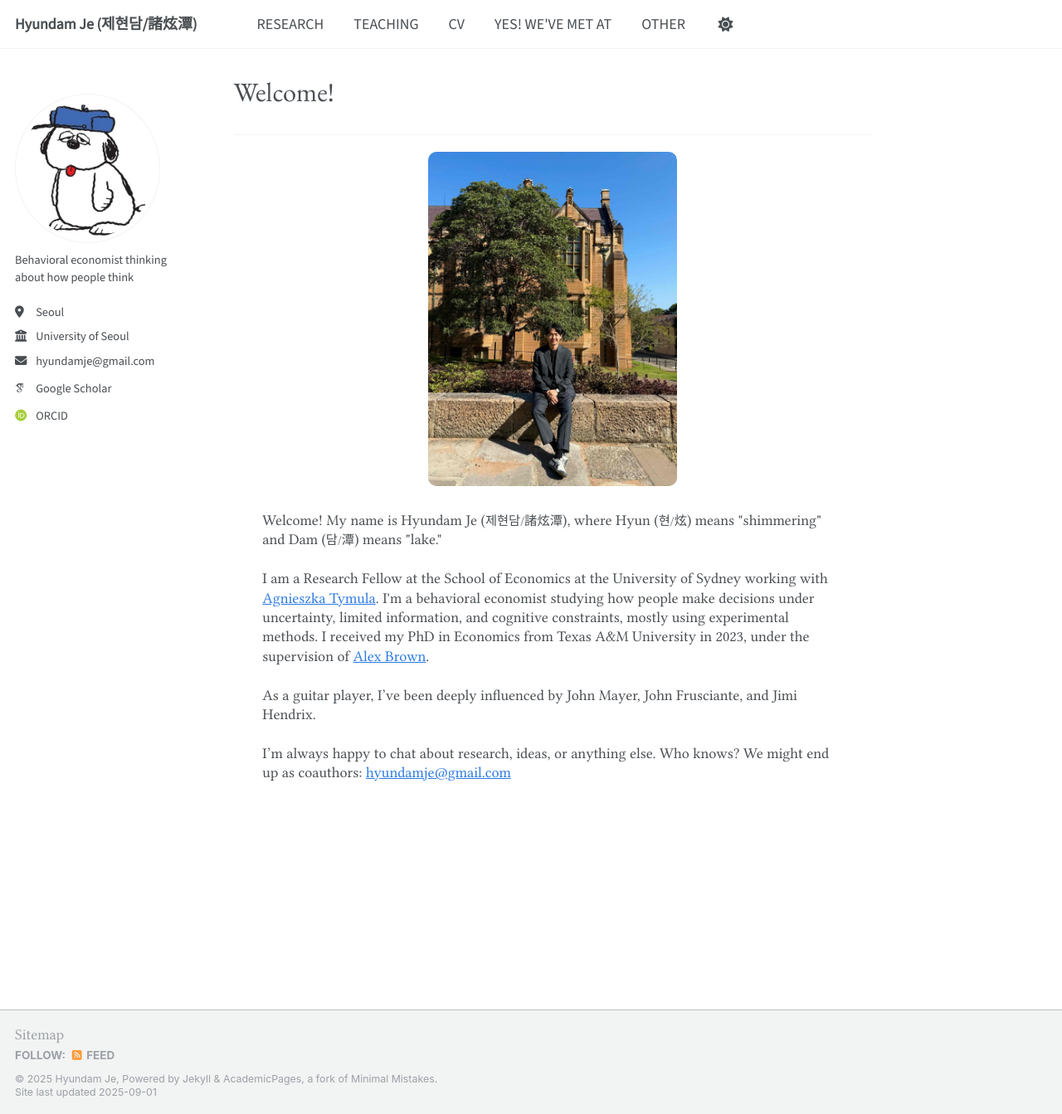
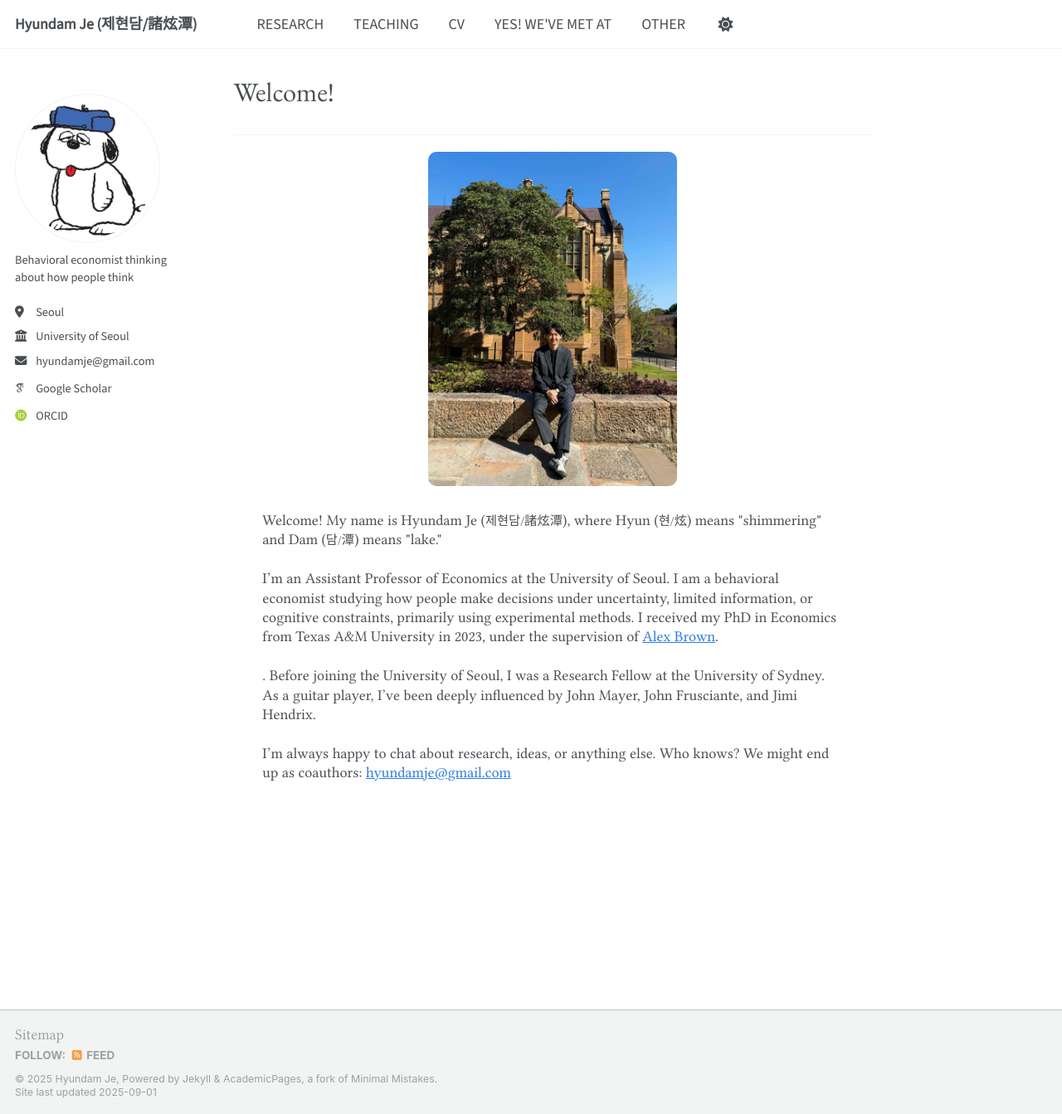
Before and after one commit to hyundamje/hyundamje.github.io, a Jekyll site: the page built from _pages/about.md, in a window 1280 px wide and 1343 px high. Shown: the whole window at 83% size. Built offline with Jekyll 4.4.1, drawn with Linux system fonts in a browser that asks for light colours; some web fonts are replaced.

Commit message:
Update about.md

```diff
--- a/_pages/about.md
+++ b/_pages/about.md
@@ -20,7 +20,7 @@
 
 <p>Welcome! My name is Hyundam Je (<span style="font-size:85%">제현담/諸炫潭</span>), where Hyun (<span style="font-size:85%">현/炫</span>) means "shimmering" and Dam (<span style="font-size:85%">담/潭</span>) means "lake."</p>
 
-  <p>I am a Research Fellow at the School of Economics at the University of Sydney working with <a href="https://www.tymula.com/agnieszka/" target="_blank">Agnieszka Tymula</a>. I'm a behavioral economist studying how people make decisions under uncertainty, limited information, and cognitive constraints, mostly using experimental methods. I received my PhD in Economics from Texas A&M University in 2023, under the supervision of <a href="http://people.tamu.edu/~alexbrown/" target="_blank">Alex Brown</a>.</p>
+  <p>I’m an Assistant Professor of Economics at the University of Seoul. I am a behavioral economist studying how people make decisions under uncertainty, limited information, or cognitive constraints, primarily using experimental methods. I received my PhD in Economics from Texas A&M University in 2023, under the supervision of <a href="http://people.tamu.edu/~alexbrown/" target="_blank">Alex Brown</a>.</p>. Before joining the University of Seoul, I was a Research Fellow at the University of Sydney.
 
   <p>As a guitar player, I’ve been deeply influenced by John Mayer, John Frusciante, and Jimi Hendrix.</p>
 
```
